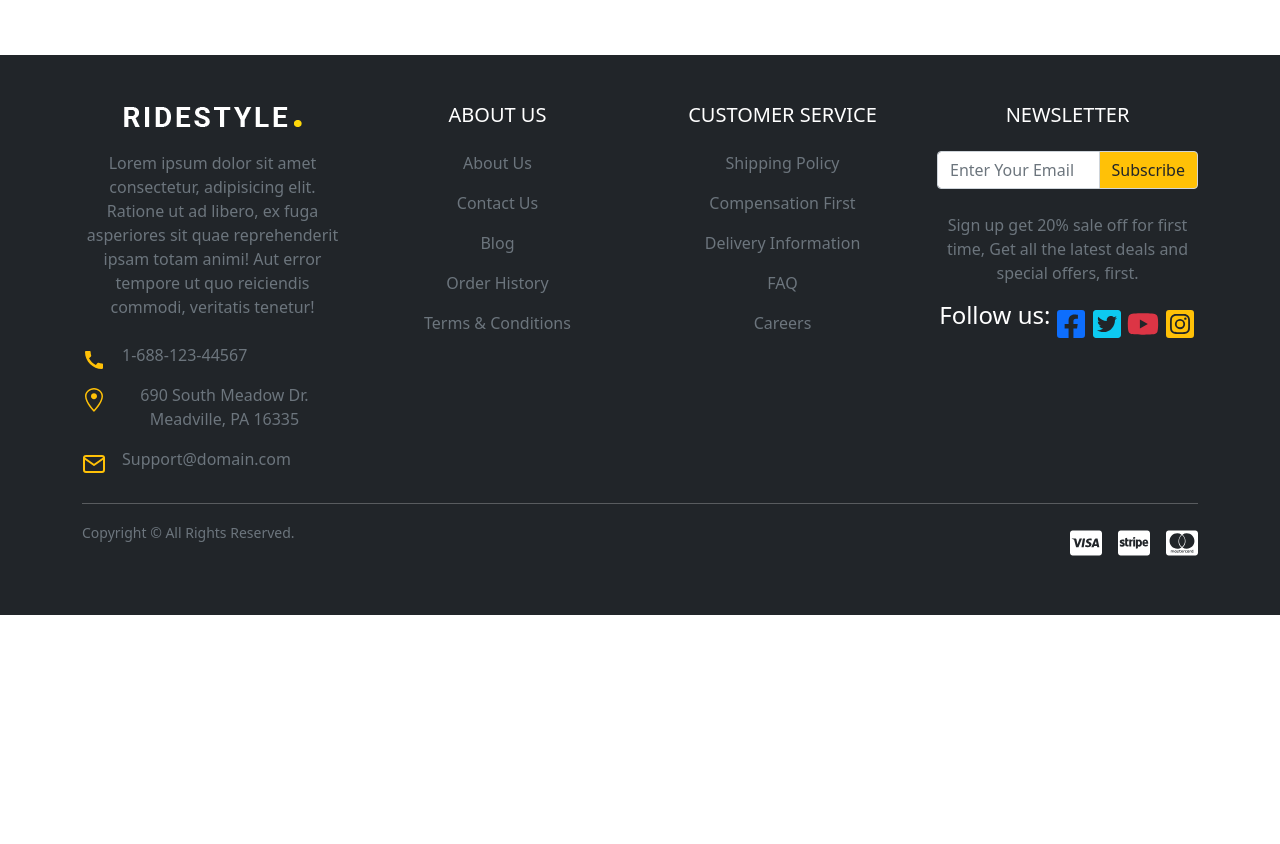
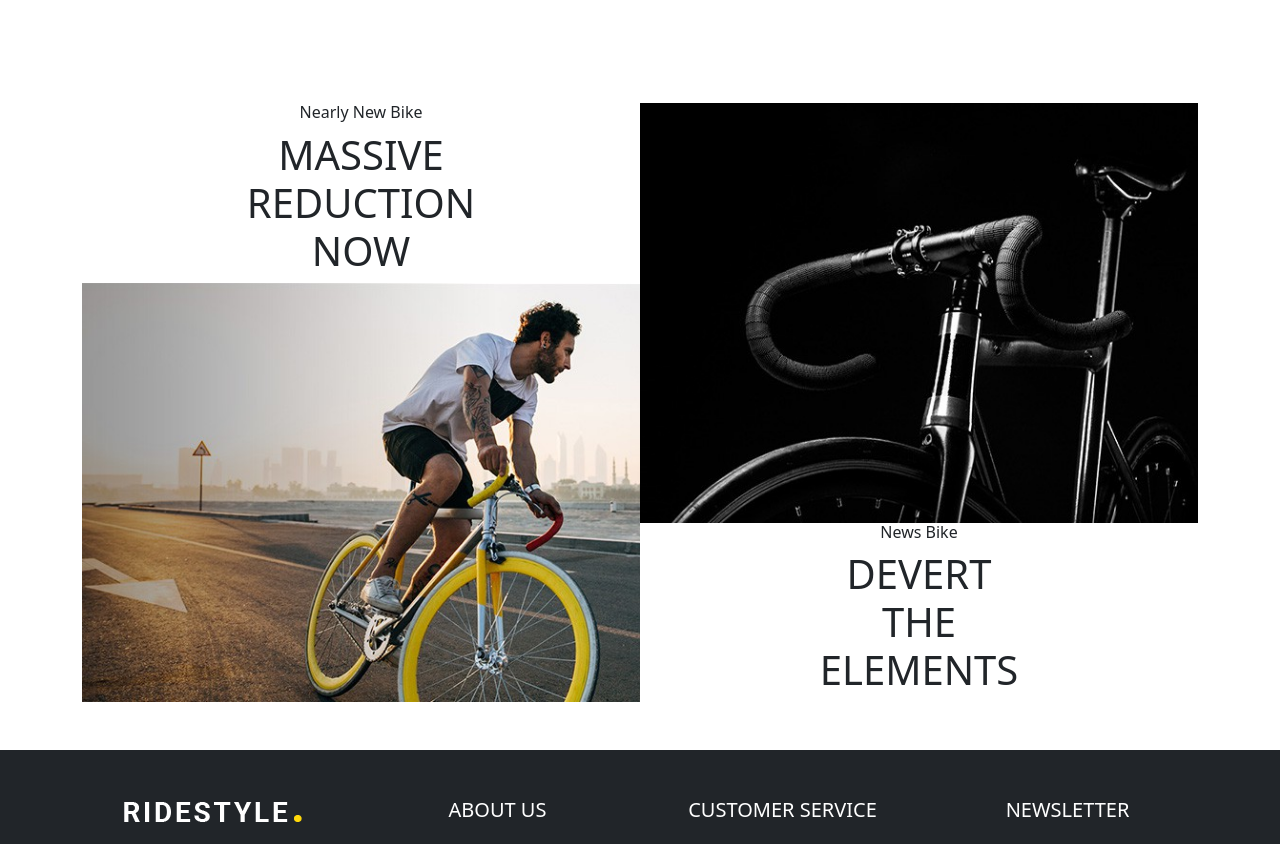
Before and after one commit to FatemaAkter11/cycle-shop-client-side, a React (Create React App) app: page / in a window 1280 px wide. Shown: the part 2012-2856 px from the top of the page. Before the commit the page ends 2627 px from the top, so only its background shows below. Built offline with nearby package versions, Linux system fonts and the light colour scheme.

Commit message:
content banner part added

```diff
--- /dev/null
+++ b/src/Pages/Home/ContentBanner/ContentBanner.js
@@ -0,0 +1,41 @@
+import React from 'react';
+import { Container, Row } from "react-bootstrap";
+import cycleMan from "../../../images/man-cycle.jpg";
+import cycleBlack from "../../../images/black-cycle.jpg";
+
+const ContentBanner = () => {
+    return (
+        <div className="my-5">
+            <Container>
+                <Row>
+                    <div className="d-md-flex ">
+                        <div>
+                            <div>
+                                <h6 className="title-block">Nearly New Bike</h6>
+                                <div className="d-flex justify-content-center">
+                                    <div>
+                                        <h1>MASSIVE <br />REDUCTION <br />NOW</h1>
+                                    </div>
+                                </div>
+                            </div>
+                            <img className="img-fluid" src={cycleMan} alt="" />
+                        </div>
+                        <div>
+                            <img className="img-fluid" src={cycleBlack} alt="" />
+                            <div>
+                                <h6 className="title-block">News Bike</h6>
+                                <div className="d-flex justify-content-center">
+                                    <div>
+                                        <h1>DEVERT <br /> THE <br />ELEMENTS </h1>
+                                    </div>
+                                </div>
+                            </div>
+                        </div>
+                    </div>
+                </Row>
+            </Container>
+        </div>
+    );
+};
+
+export default ContentBanner;
--- a/src/Pages/Home/Home/Home.js
+++ b/src/Pages/Home/Home/Home.js
@@ -1,5 +1,6 @@
 import React from 'react';
 import Banner from '../Banner/Banner';
+import ContentBanner from '../ContentBanner/ContentBanner';
 import FeaturedProduct from '../FeaturedProduct/FeaturedProduct';
 
 const Home = () => {
@@ -7,6 +8,7 @@ const Home = () => {
         <div>
             <Banner />
             <FeaturedProduct />
+            <ContentBanner />
         </div>
     );
 };
```
